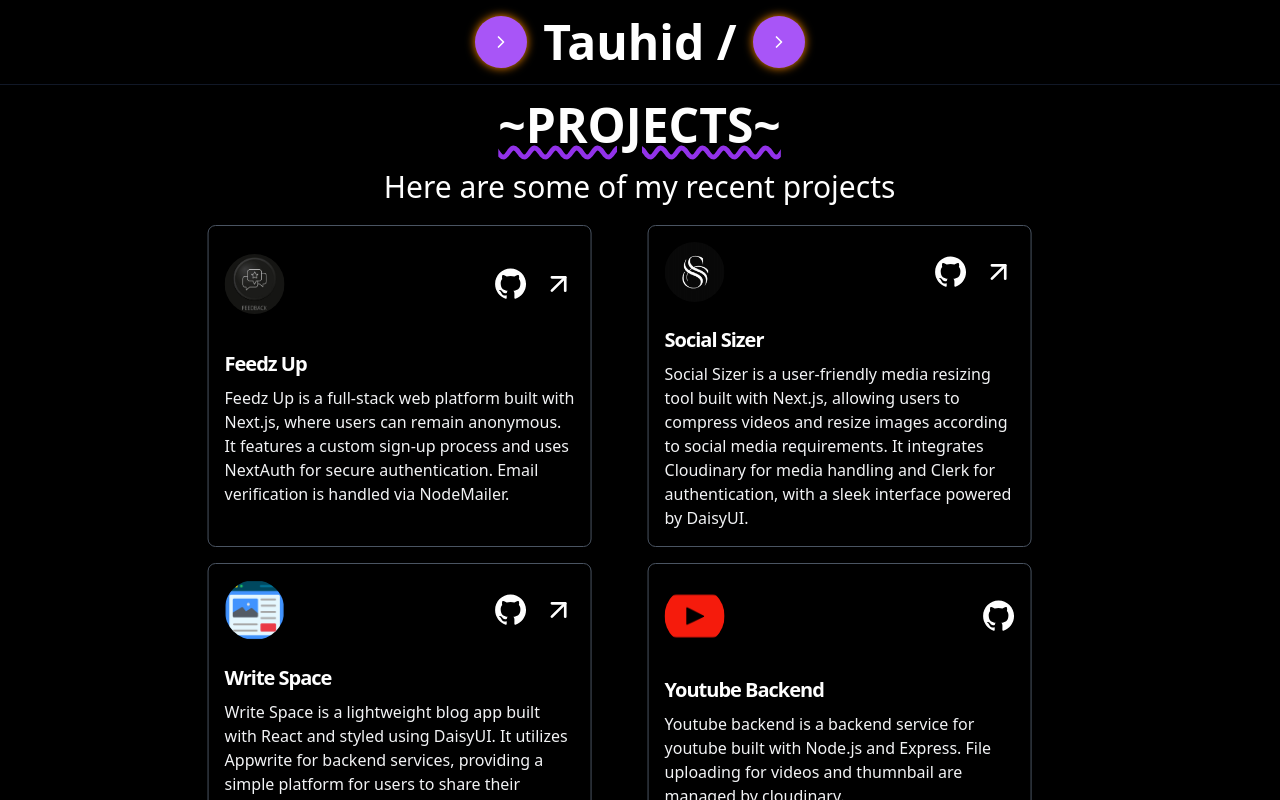
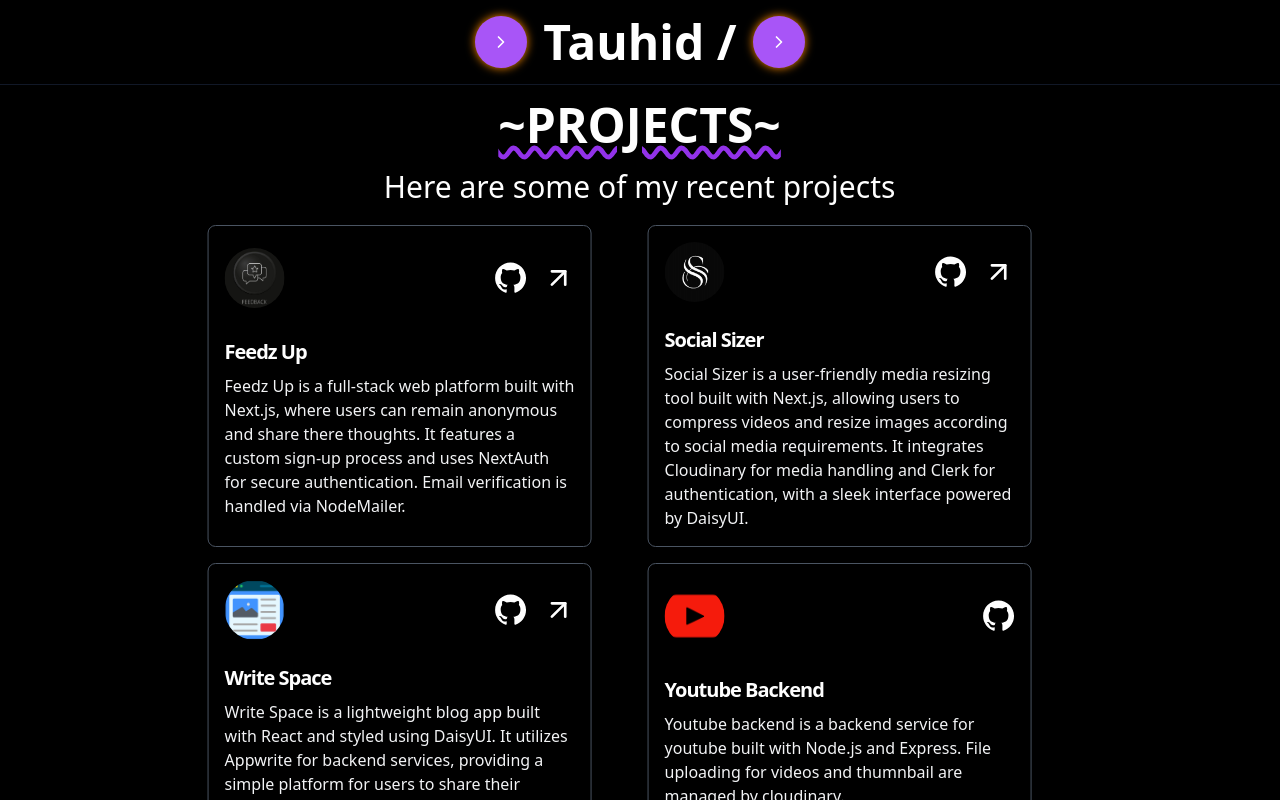
Before and after one commit to tauhid-476/portfolio, a Next.js app: page / in a window 1280 px wide. Both pictures are taken after a click on the button 501 px from the left and 42 px from the top of the page. Built offline with nearby package versions, Linux system fonts and the light colour scheme.

Commit message:
github link fixed

```diff
--- a/src/app/layout.tsx
+++ b/src/app/layout.tsx
@@ -3,7 +3,7 @@ import "./globals.css";
 
 
 export const metadata: Metadata = {
-  title: "Create Next App",
+  title: "Tauhid Unveiled",
   description: "Generated by create next app",
 };
 
--- a/src/components/Routes/Home.tsx
+++ b/src/components/Routes/Home.tsx
@@ -3,8 +3,8 @@ import { MailIcon, ChevronRight, MailPlusIcon } from "lucide-react";
 import React from "react";
 import TypingAnimation from "@/components/TypingAnimation";
 import Link from "next/link";
-import SkillsShowcase from "../SkillsCards";
-import ProjectsCard from "../ProjectsCard";
+import SkillsShowcase from "../Cards/SkillsCards";
+import ProjectsCard from "../Cards/ProjectsCard";
 import Xlogo from "@/assets/x-logo-full.png";
 import Image from "next/image";
 import feedzup from "@/assets/feedzup.jpeg";
@@ -22,7 +22,7 @@ const Home = () => {
       projectIcon: feedzup,
       title: "Feedz Up",
       description:
-        "Feedz Up is a full-stack web platform built with Next.js, where users can remain anonymous. It features a custom sign-up process and uses NextAuth for secure authentication. Email verification is handled via NodeMailer.",
+        "Feedz Up is a full-stack web platform built with Next.js, where users can remain anonymous and share there thoughts. It features a custom sign-up process and uses NextAuth for secure authentication. Email verification is handled via NodeMailer.",
       githubLink: "https://github.com/tauhid-476/ama-next/tree/main",
       liveLink: "https://ama-next.vercel.app/",
     },
--- a/src/components/Routes/Projects.tsx
+++ b/src/components/Routes/Projects.tsx
@@ -4,7 +4,7 @@ import feedzup from "@/assets/feedzup.jpeg";
 import socialSizer from "@/assets/ss.png";
 import blog from "@/assets/blog.png";
 import youtube from "@/assets/youtube.png";
-import ProjectsCard from '../ProjectsCard';
+import ProjectsCard from '../Cards/ProjectsCard';
 import FooterCard from '../Footer';
 
 
@@ -14,7 +14,7 @@ const Projects = () => {
       projectIcon: feedzup,
       title: "Feedz Up",
       description:
-        "Feedz Up is a full-stack web platform built with Next.js, where users can remain anonymous. It features a custom sign-up process and uses NextAuth for secure authentication. Email verification is handled via NodeMailer.",
+        "Feedz Up is a full-stack web platform built with Next.js, where users can remain anonymous and share there thoughts. It features a custom sign-up process and uses NextAuth for secure authentication. Email verification is handled via NodeMailer.",
       githubLink: "https://github.com/tauhid-476/ama-next/tree/main",
       liveLink: "https://ama-next.vercel.app/",
     },
@@ -38,7 +38,7 @@ const Projects = () => {
       projectIcon: youtube,
       title: "Youtube Backend",
       description:"Youtube backend is a backend service for youtube built with Node.js and Express. File uploading for videos and thumnbail are managed by cloudinary.",
-      githubLink: "https://github.com/tauhid-476/social-sizer"
+      githubLink: "https://github.com/tauhid-476/Backend-learning-"
     },
   ];
 
```
Also changed, not shown: src/components/Cards/ProjectsCard.tsx (renamed from src/components/ProjectsCard.tsx), src/components/Cards/SkillsCards.tsx (renamed from src/components/SkillsCards.tsx).
